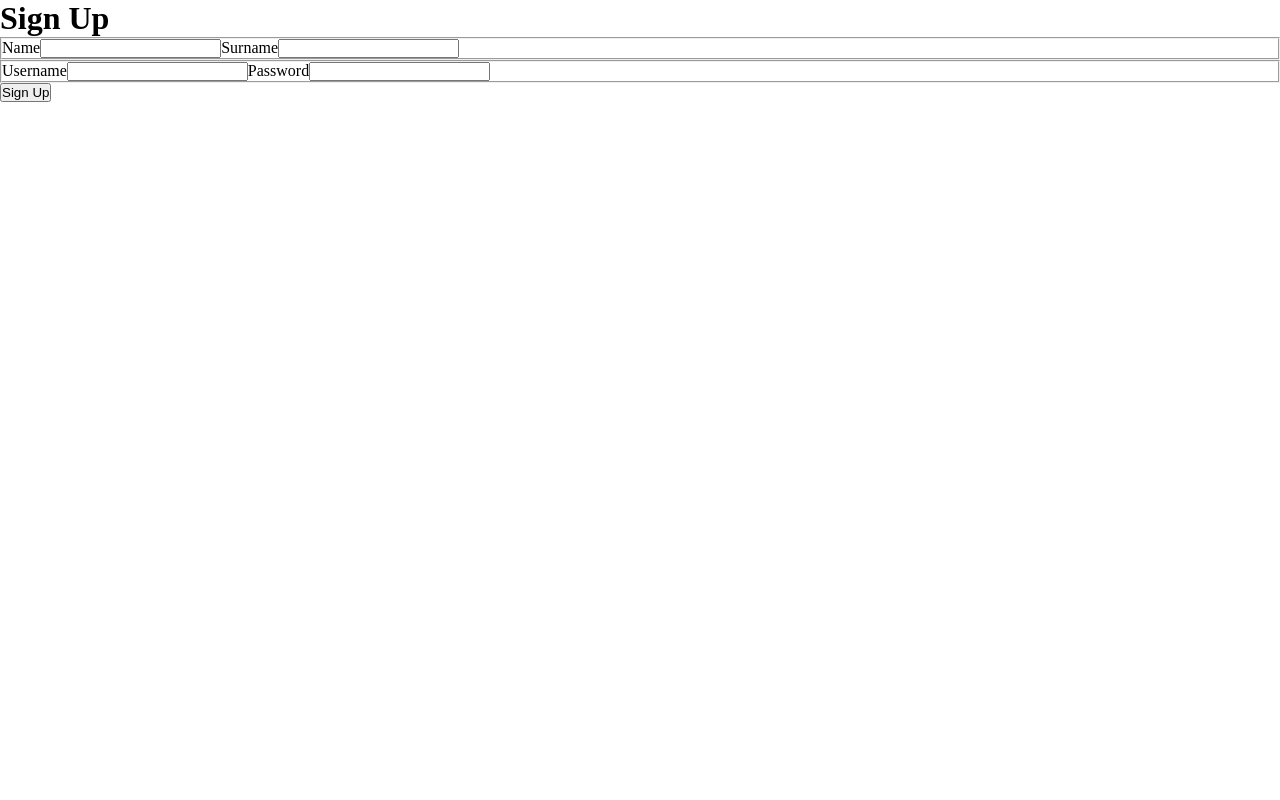
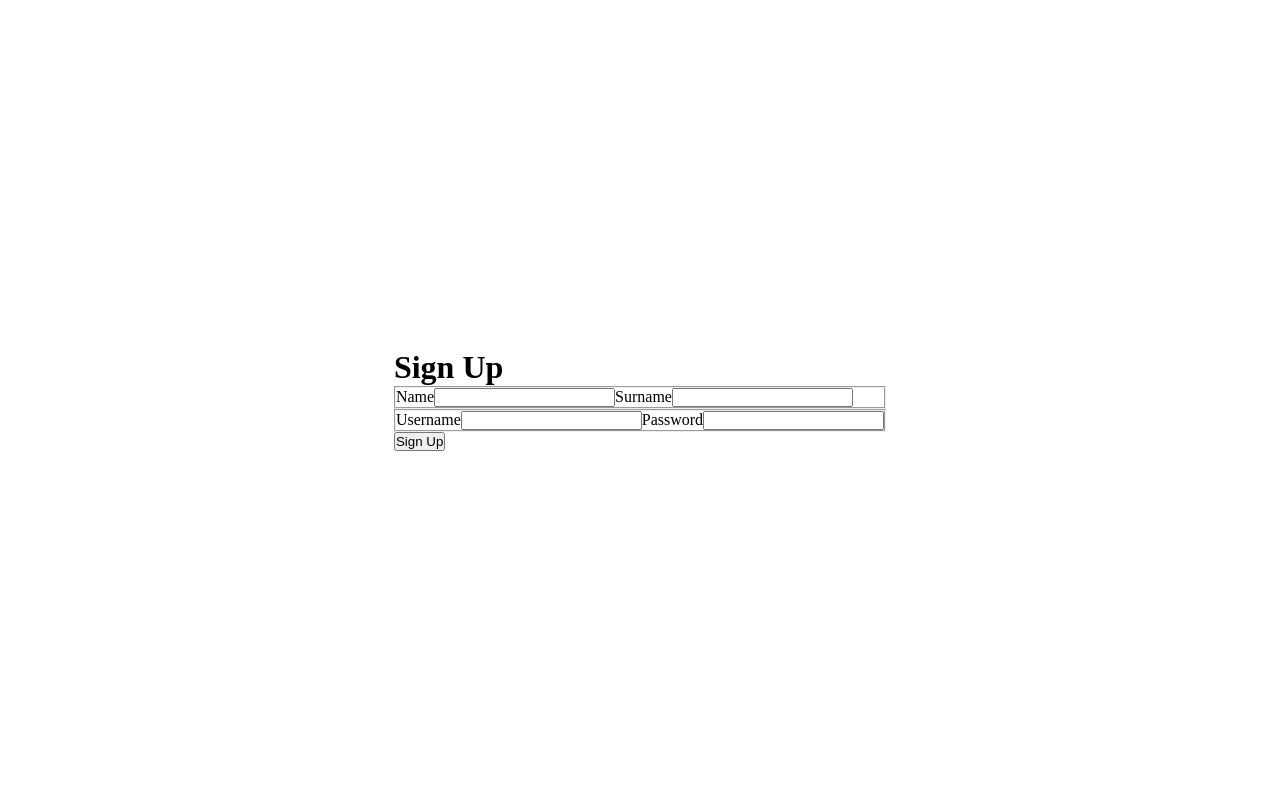
Before and after one commit to davmedeiros/members-only, a Node server app: page /sign-up in a window 1280 px wide. Run offline with Node 20, Linux system fonts and the light colour scheme; some libraries are stand-ins or nearby versions.

Commit message:
Start adding a bit of styling

```diff
--- /dev/null
+++ b/public/stylesheets/minimalist.css
@@ -0,0 +1,5 @@
+body {
+  min-height: 100svh;
+  display: grid;
+  place-items: center;
+}
--- a/views/minimalist_layout.pug
+++ b/views/minimalist_layout.pug
@@ -3,6 +3,7 @@ html
   head
     title= title
     link(rel='stylesheet', href='/stylesheets/style.css')
+    link(rel='stylesheet', href='/stylesheets/minimalist.css')
   body
     main
       block content
--- a/views/panel_layout.pug
+++ b/views/panel_layout.pug
@@ -3,6 +3,7 @@ html
   head
     title= title
     link(rel='stylesheet', href='/stylesheets/style.css')
+    link(rel='stylesheet', href='/stylesheets/panel.css')
   body
     aside
       a(href="/") Home
```
Also changed, not shown: public/stylesheets/panel.css (added).
